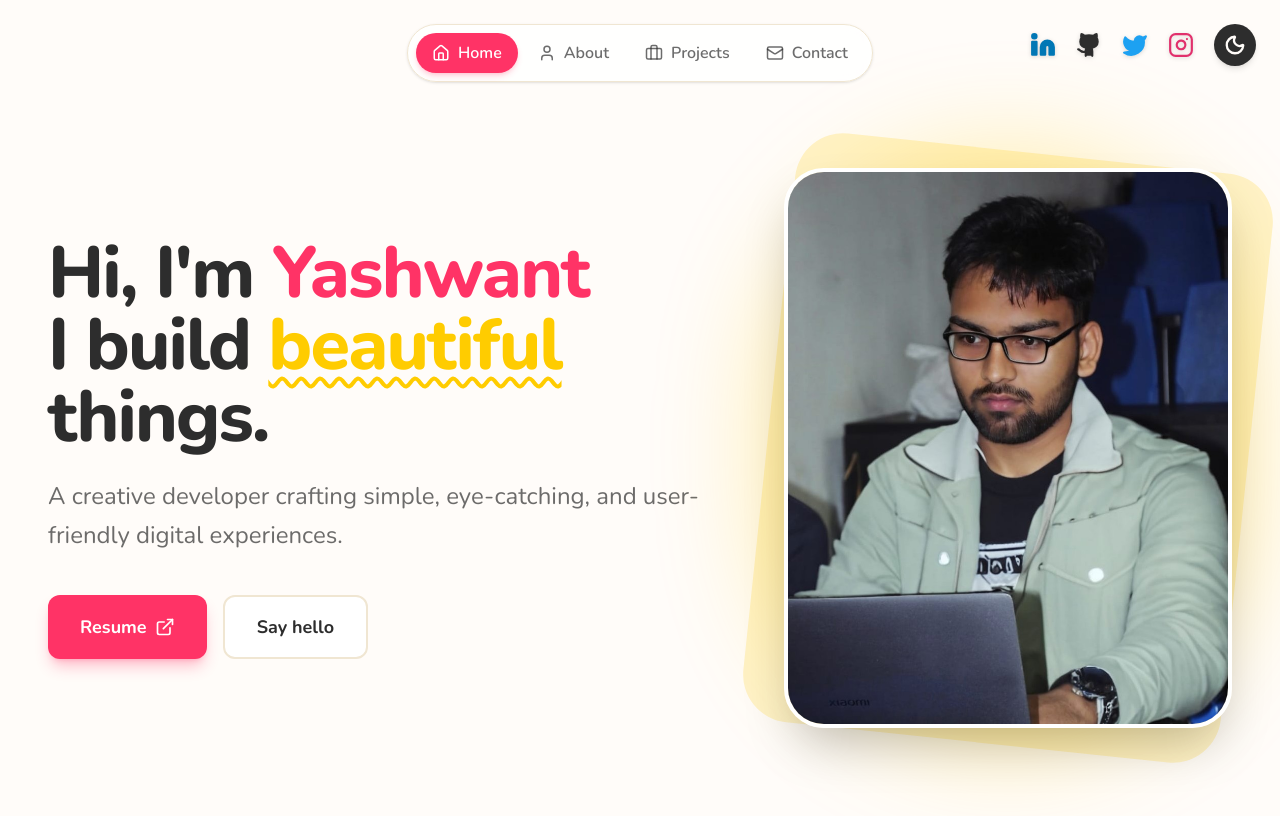
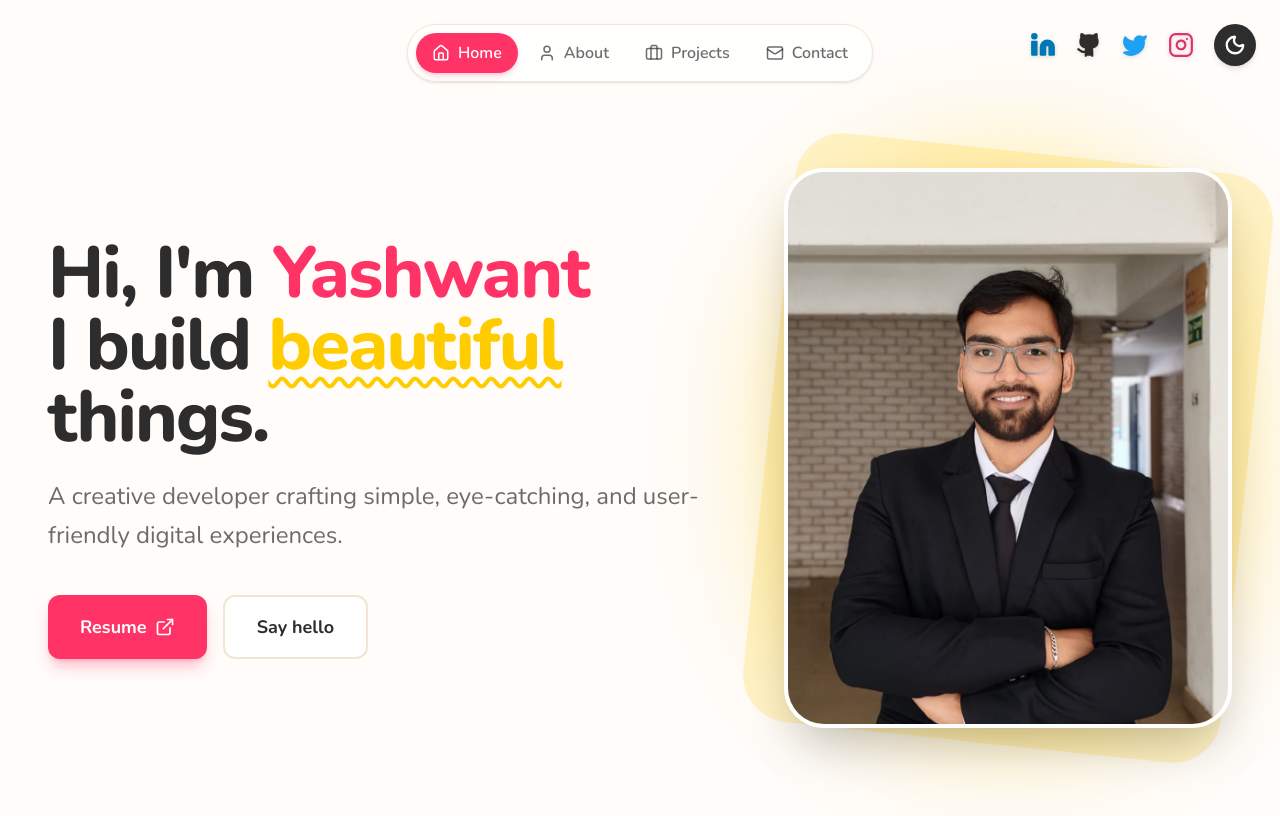
Before and after one commit to yashwant-gh/portfolio, a React (Vite) app: page / in a window 1280 px wide. Built offline with nearby package versions, Linux system fonts and the light colour scheme.

Commit message:
few changes

```diff
--- a/src/pages/Home.tsx
+++ b/src/pages/Home.tsx
@@ -2,7 +2,7 @@
 import { motion } from 'motion/react';
 import { ExternalLink } from 'lucide-react';
 import { Link } from 'react-router-dom';
-import img1 from "../asset/img1.jpeg";
+import img9 from "../asset/img9.jpeg";
 
 export default function Home() {
   return (
@@ -36,7 +36,7 @@
           className="flex flex-wrap gap-4"
         >
           <a
-            href="#"
+            href="https://drive.google.com/file/d/1yN3rEEFjwA4ovASQKnbqbfiys4LLMAp6/view?usp=sharing"
             target="_blank"
             rel="noopener noreferrer"
             className="inline-flex items-center gap-2 bg-primary text-white px-8 py-4 rounded-xl font-bold text-lg hover:bg-primary/90 hover:scale-105 transition-all shadow-lg shadow-primary/30"
@@ -65,7 +65,7 @@
 
         {/* Profile Image */}
         <img
-          src={img1}
+          src={img9}
           alt="Profile"
           className="relative z-10 w-full h-auto aspect-[4/5] object-cover rounded-[2.5rem] shadow-2xl border-4 border-white dark:border-card"
           referrerPolicy="no-referrer"
```
Also changed, not shown: src/asset/img9.jpeg (added), 1 other file (tests, documents, lock files or other folders).
